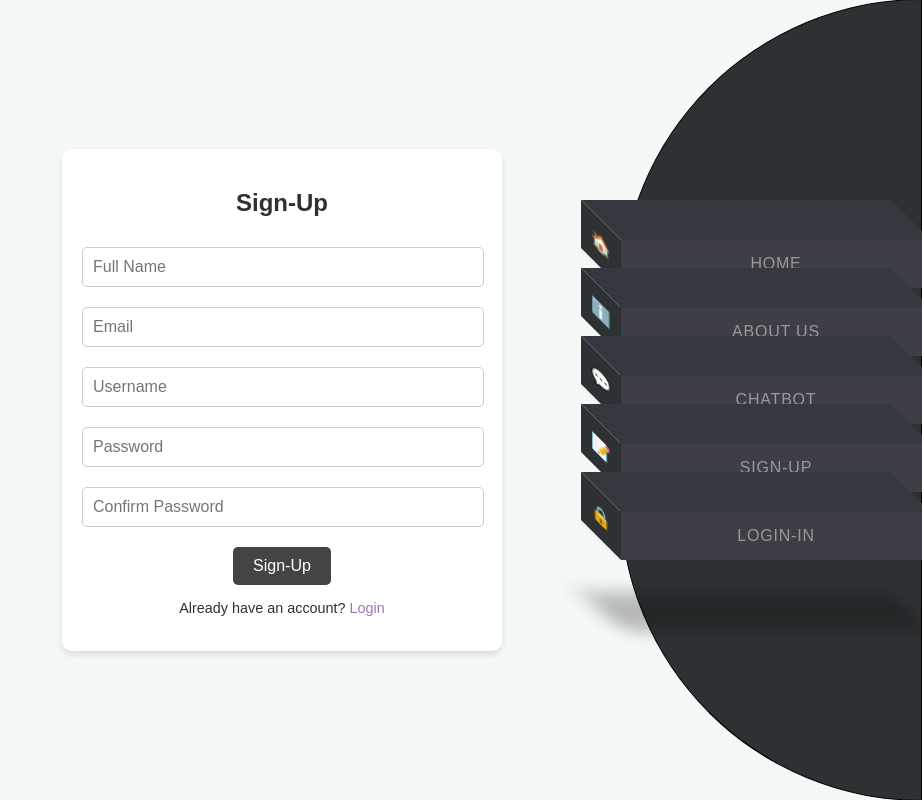
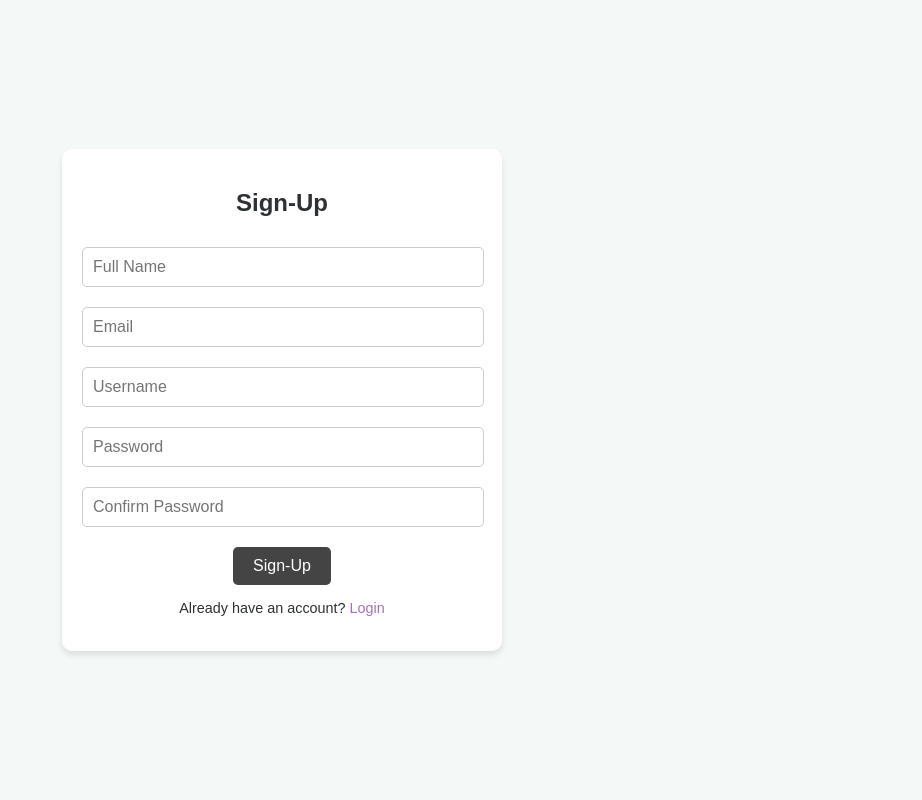
Before and after one commit to Cyberknp/ManomithraV2, a Django app: page /signup/ in a window 1280 px wide. Shown: the whole page, without its empty margins (358-1280 px from the left). Run offline with Django 5.2, Linux system fonts and the light colour scheme.

Commit message:
Removed sidebar cluttering in frontend

```diff
--- a/Home/templates/signup.html
+++ b/Home/templates/signup.html
@@ -1,10 +1,10 @@
-<!DOCTYPE html>
+<!doctype html>
 <html lang="en">
     <head>
-    <meta charset="UTF-8">
-    <meta name="viewport" content="width=device-width, initial-scale=1.0">
+        <meta charset="UTF-8" />
+        <meta name="viewport" content="width=device-width, initial-scale=1.0" />
         <title>Sign-Up - Manomitra</title>
-    <link rel="icon" type="image/x-icon" href="manomitra.png">
+        <link rel="icon" type="image/x-icon" href="manomitra.png" />
         <style>
             body {
                 margin: 0;
@@ -16,98 +16,6 @@
                 font-family: Arial, sans-serif;
                 background-color: #f4f8f6;
                 color: #2e3133;
-        }
-
-        .sidebar {
-            background-color: #2e3133;
-            position: fixed;
-            border: 1px solid black;
-            height: 100%;
-            width: 300px;
-            right: 0;
-            border-top-left-radius: 2000px;
-            border-bottom-left-radius: 2000px;
-        }
-
-        ul {
-            list-style: none;
-            padding: 0;
-            margin: 0;
-            display: flex;
-            flex-direction: column;
-            justify-content: center;
-            height: 100%;
-            padding-right: 20px;
-        }
-
-        li {
-            position: relative;
-            width: 100%;
-            margin: 10px 0;
-            padding: 15px;
-            background: #3e3f46;
-            transition: 0.5s;
-            text-align: center;
-        }
-
-        li:hover {
-            background: #9f73b6;
-            transform: translateX(-50px);
-        }
-
-        li::before {
-            content: attr(data-icon);
-            position: absolute;
-            left: -40px;
-            top: 0;
-            width: 40px;
-            height: 100%;
-            background: #2e3133;
-            display: flex;
-            justify-content: center;
-            align-items: center;
-            color: #999;
-            transform-origin: right;
-            transform: skewY(45deg);
-            transition: 0.5s;
-        }
-
-        li:hover::before {
-            background: #a378e7;
-        }
-
-        li::after {
-            content: "";
-            position: absolute;
-            top: -40px;
-            left: 0;
-            width: 100%;
-            height: 40px;
-            background: #35383e;
-            transform-origin: bottom;
-            transform: skewX(45deg);
-            transition: 0.5s;
-        }
-
-        li:hover::after {
-            background: #8677df;
-        }
-
-        li a {
-            text-decoration: none;
-            color: #999;
-            text-transform: uppercase;
-            letter-spacing: 0.05em;
-            display: block;
-            transition: 0.5s;
-        }
-
-        li:hover a {
-            color: #fff;
-        }
-
-        li:last-child::after {
-            box-shadow: -120px 120px 20px rgba(0, 0, 0, 0.25);
             }
 
             .signup-container {
@@ -168,35 +76,35 @@
         </style>
     </head>
     <body>
-    <div class="sidebar">
-        <ul>
-            <li style="--i:5;" data-icon="🏠">
-                <a href="/" >Home</a>
-            </li>
-            <li style="--i:4;" data-icon="ℹ️">
-                <a href="/aboutus/" >About Us</a>
-            </li>
-            <li style="--i:3;" data-icon="💬">
-                <a href="/chatbot/" >Chatbot</a>
-            </li>
-            <li style="--i:2;" data-icon="📝">
-                <a href="/signup/">Sign-Up</a>
-            </li>
-            <li style="--i:1;" data-icon="🔒">
-                <a href="/login/">Login-In</a>
-            </li>
-        </ul>
-    </div>
-
         <div class="signup-container">
             <h2>Sign-Up</h2>
             <form action="/signup/" method="post">
                 {% csrf_token %}
-            <input type="text" placeholder="Full Name" name="name" required>
-            <input type="email" placeholder="Email" name="email" required>
-            <input type="text" placeholder="Username" name="username" required>
-            <input type="password" placeholder="Password" name="password" required>
-            <input type="password" placeholder="Confirm Password" name="confirm_password" required>
+                <input
+                    type="text"
+                    placeholder="Full Name"
+                    name="name"
+                    required
+                />
+                <input type="email" placeholder="Email" name="email" required />
+                <input
+                    type="text"
+                    placeholder="Username"
+                    name="username"
+                    required
+                />
+                <input
+                    type="password"
+                    placeholder="Password"
+                    name="password"
+                    required
+                />
+                <input
+                    type="password"
+                    placeholder="Confirm Password"
+                    name="confirm_password"
+                    required
+                />
                 <button type="submit">Sign-Up</button>
             </form>
             <p>Already have an account? <a href="/login/">Login</a></p>
```
Also changed, not shown: Home/templates/login.html (+0 -111 lines). Lines whose indentation alone changed are shown as unchanged.
